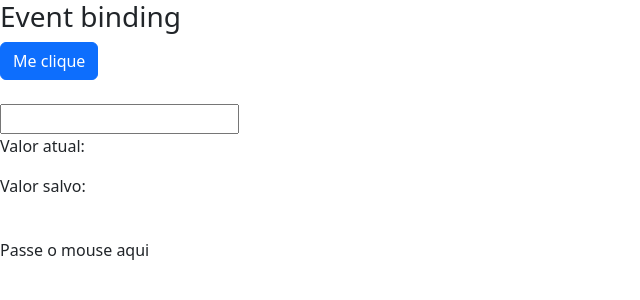
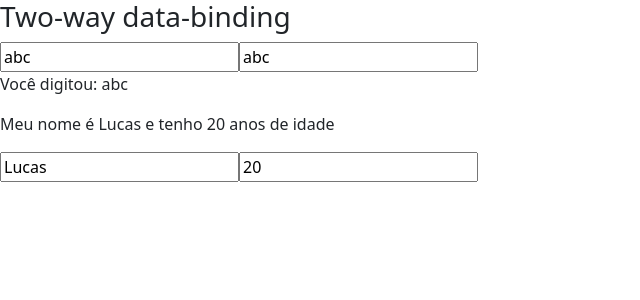
Before and after one commit to lucasengcomp/curso-angular, an Angular app in the folder data-binding/: page / in a window 1280 px wide. Shown: the top 300 px of the page, without its empty margins (0-640 px from the left). Built offline with nearby package versions, Linux system fonts and the light colour scheme.

Commit message:
:sparkles: #12: Two-way data binding

```diff
--- a/data-binding/src/app/app.module.ts
+++ b/data-binding/src/app/app.module.ts
@@ -4,6 +4,8 @@
 import { AppRoutingModule } from './app-routing.module';
 import { AppComponent } from './app.component';
 import { DataBindingComponent } from './data-binding/data-binding.component';
+import { FormsModule } from '@angular/forms';
+import { MeuFormModule } from './meu-form/meu-form.module';
 
 @NgModule({
   declarations: [
@@ -12,7 +14,9 @@
   ],
   imports: [
     BrowserModule,
-    AppRoutingModule
+    AppRoutingModule,
+    FormsModule,
+    MeuFormModule
   ],
   providers: [],
   bootstrap: [AppComponent]
--- a/data-binding/src/app/data-binding/data-binding.component.html
+++ b/data-binding/src/app/data-binding/data-binding.component.html
@@ -48,7 +48,7 @@
     </div>
 </div>
 </article> -->
-
+<!--
 <section>
   <article>
     <h3>Event binding</h3>
@@ -77,3 +77,6 @@
     </div>
   </article>
 </section>
+ -->
+
+ <app-meu-form></app-meu-form>
--- /dev/null
+++ b/data-binding/src/app/meu-form/meu-form.component.html
@@ -0,0 +1,32 @@
+
+ <section class="two-way-binding">
+  <article>
+    <h3>Two-way data-binding</h3>
+    <div>
+      <input type="text"
+        [value]="nome"
+        (input)="nome = $event.target.value"
+      >
+
+      <!-- <input type="text"
+        [ngModel]="nome"
+        (ngModelChange)="nome = $event"
+      > -->
+
+      <input type="text"
+        [(ngModel)]="nome"
+      >
+
+      <p>Você digitou: {{ nome }}</p>
+
+      <div>
+        <p>
+          Meu nome é {{ pessoa.nome }} e tenho {{ pessoa.idade }} anos de idade
+        </p>
+        <input type="text" [(ngModel)]="pessoa.nome">
+        <input type="text" [(ngModel)]="pessoa.idade">
+      </div>
+
+    </div>
+  </article>
+ </section>
--- /dev/null
+++ b/data-binding/src/app/meu-form/meu-form.component.ts
@@ -0,0 +1,22 @@
+import { Component, OnInit } from '@angular/core';
+
+@Component({
+  selector: 'app-meu-form',
+  templateUrl: './meu-form.component.html',
+  styleUrls: ['./meu-form.component.scss']
+})
+export class MeuFormComponent implements OnInit {
+
+  nome: string = 'abc';
+
+  pessoa: any = {
+    nome: 'Lucas',
+    idade: 20
+  }
+
+  constructor() { }
+
+  ngOnInit() {
+  }
+
+}
--- /dev/null
+++ b/data-binding/src/app/meu-form/meu-form.module.ts
@@ -0,0 +1,15 @@
+import { FormsModule } from '@angular/forms';
+import { NgModule } from '@angular/core';
+import { CommonModule } from '@angular/common';
+import { MeuFormComponent } from './meu-form.component';
+
+
+
+@NgModule({
+  declarations: [ MeuFormComponent ],
+  imports: [
+    CommonModule, FormsModule
+  ],
+  exports: [ MeuFormComponent ]
+})
+export class MeuFormModule { }
```
Also changed, not shown: data-binding/src/app/meu-form/meu-form.component.scss (added), 1 other file (tests, documents, lock files or other folders).
